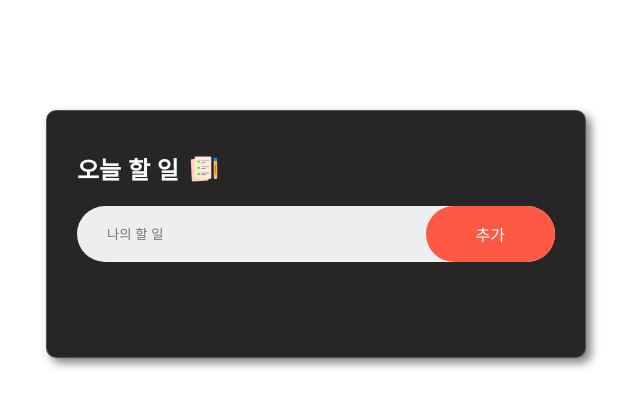
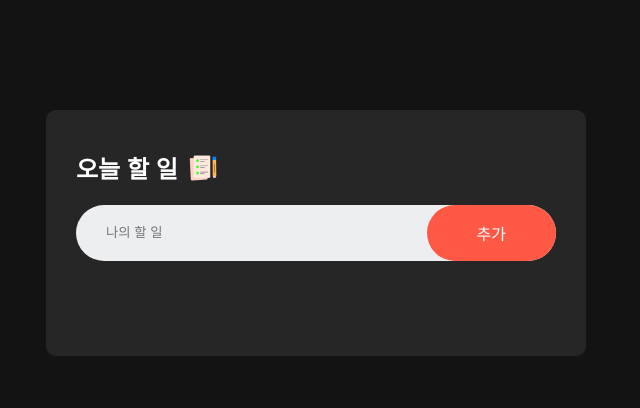
Before and after one commit to huntjmy/to-do-list, a plain HTML site: page index.html in a window 1280 px wide. Shown: the whole page, without its empty margins (324-964 px from the left). Drawn offline with Linux system fonts and the light colour scheme.

Commit message:
Modify the background color

```diff
--- a/style.css
+++ b/style.css
@@ -4,13 +4,14 @@
     margin: 0;
     padding: 0;
     box-sizing: border-box;
+    font-family: 'Nanum Gothic', sans-serif;
 }
 
 .container {
     width: 100%;
     min-height: 100vh;
-    font-family: 'Nanum Gothic', sans-serif;
     padding: 10px;
+    background-color: #131313;
 }
 
 .todo-app {
@@ -20,8 +21,6 @@
     margin: 100px auto 20px;
     padding: 40px 30px 70px;
     border-radius: 10px;
-    border: 1px solid rgba(255, 255, 255, 0.2);
-    box-shadow: 5px 5px 10px rgba(0, 0, 0, 0.5);
 }
 
 .todo-app h2 {
```
